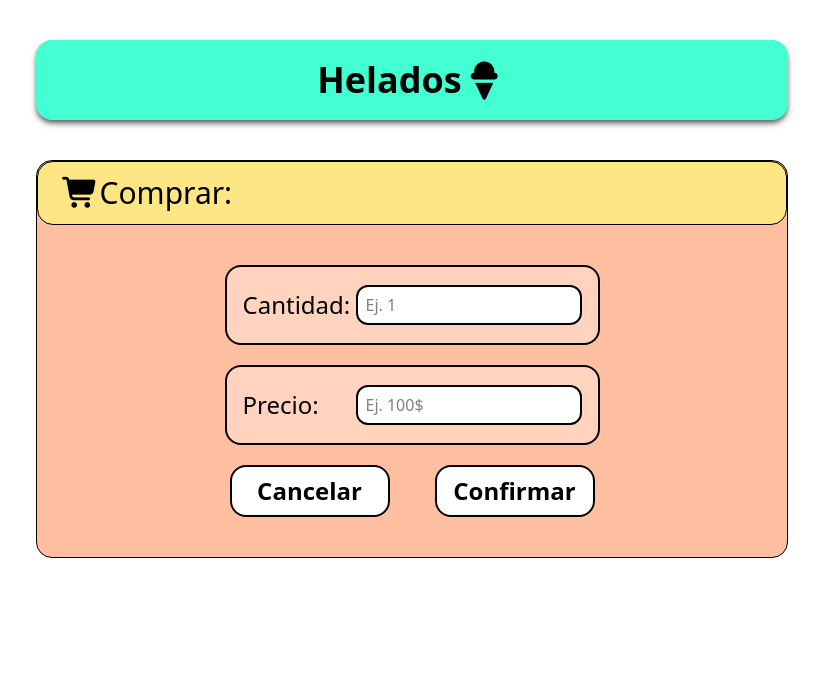
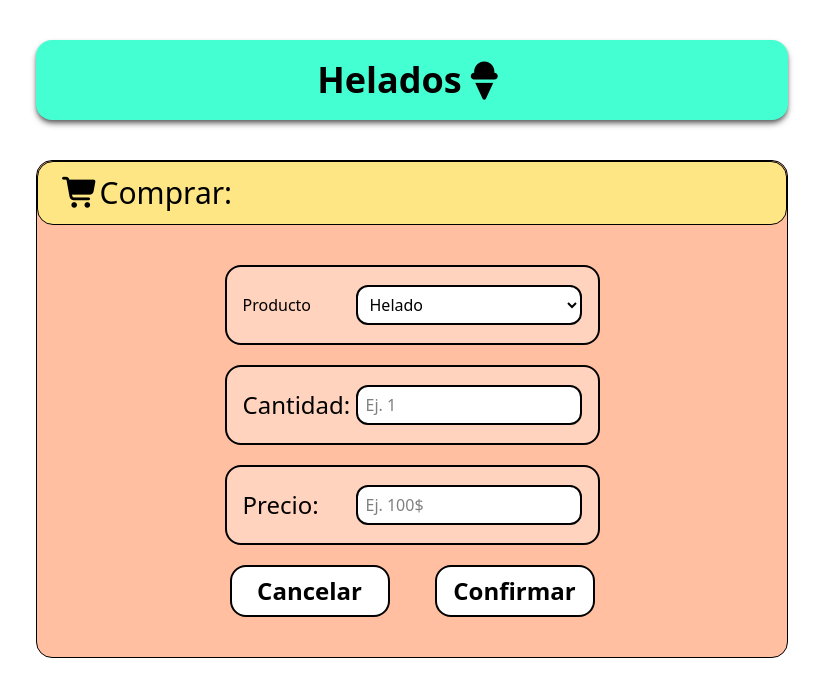
Before and after one commit to Ariel-Caceres/App-Helados, a React (Vite) app: page /buy in a window 1280 px wide. Shown: the top 696 px of the page, without its empty margins (228-1051 px from the left). Built offline with nearby package versions, Linux system fonts and the light colour scheme.

Commit message:
feat: select de producto a vender

```diff
--- a/src/pages/Buy.tsx
+++ b/src/pages/Buy.tsx
@@ -8,7 +8,7 @@ import { useState } from "react";
 export const Buy = () => {
     const navigate = useNavigate()
     const { online } = useOnline()
-    const { setPrecioCompra, setCantidadCompra, precioCompra, cantidadCompra, registrarCompra } = useBuy()
+    const { setPrecioCompra, setCantidadCompra, precioCompra, cantidadCompra, registrarCompra, setProducto, producto } = useBuy()
     const [cantidadInvalida, setCantidadInvalida] = useState<boolean>(false)
     const [precioInvalido, setPrecioInvalido] = useState<boolean>(false)
 
@@ -53,6 +53,16 @@ export const Buy = () => {
 
                 <form className="w-full sm:w-2/3 lg:w-1/2  flex flex-col items-center gap-5 py-10 justify-between" onSubmit={(e) => { e.preventDefault(); autCompra(precioCompra, cantidadCompra) }}>
 
+                    <div className="w-full flex bg-[#FFD3BE] h-20 justify-between px-4 items-center rounded-2xl border-2" >
+                        <label htmlFor="producto">Producto</label>
+                        <select name="producto" id="producto" className={`border-2 pl-2 rounded-xl h-10 bg-white w-2/3 `} value={producto} onChange={(e) => setProducto(e.target.value)}>
+                            <option value="helado">Helado</option>
+                            <option value="pollo-trozado">Pollo trozado</option>
+                            <option value="carne-picada">Carne picada</option>
+                            <option value="hielo">Fokin hielo</option>
+                        </select>
+                    </div>
+
                     <div className="w-full flex bg-[#FFD3BE] h-20 justify-between px-4 items-center rounded-2xl border-2">
                         <label htmlFor="cantidad" className="text-lg sm:text-2xl font-medium w-1/3">Cantidad:</label>
                         <input
@@ -80,6 +90,7 @@ export const Buy = () => {
                         />
                     </div>
 
+
                     <div
                         className="
     w-full
@@ -88,7 +99,7 @@ export const Buy = () => {
     items-center
     gap-4
 
-    absolute bottom-[10vh]
+    absolute bottom-[5vh]
 
     sm:static
     sm:flex-row
--- a/src/pages/Sell.tsx
+++ b/src/pages/Sell.tsx
@@ -4,42 +4,45 @@ import { useSell } from "../context/useSell"
 import { useEffect, useState } from "react"
 import { Button } from "../components/Button"
 import { useOnline } from "../context/useOnline"
+import type { Producto } from "../context/SellContext"
 
 
 
 export const Modal = () => {
     const navigate = useNavigate()
-    const { precio, cantidad, setPrecio, setCantidad, registrarVenta } = useSell()
+    const { precios, cantidad, setPrecios, setCantidad, registrarVenta, producto, setProducto } = useSell()
     const [cartelPrecioTotal, setCartelPrecioTotal] = useState<boolean>(false)
     const [cartelPrecio, setCartelPrecio] = useState<boolean>(false)
     const [cartelCantidad, setCartelCantidad] = useState<boolean>(false)
     const [precioTotal, setPrecioTotal] = useState<string>("")
     const online = useOnline()
+    const [modoCalculo, setModoCalculo] = useState<"cantidad" | "total">("cantidad");
 
-    useEffect(() => {
-        if (Number(precioTotal) >= Number(precio)) {
-            const cociente = (Number(precioTotal) / Number(precio))
-            const cocienteEsEntero = Number.isInteger(cociente)
-            if (cocienteEsEntero) {
-                setCantidad(String(cociente))
-            } else {
-                setCantidad(String(cociente));
-            }
-        }
-        if (precioTotal == "") {
-            setCantidad("")
-        }
-    }, [precioTotal, precio]);
+    // useEffect(() => {
+    //     if (Number(precioTotal) >= Number(precios[producto])) {
+    //         const cociente = (Number(precioTotal) / Number(precios[producto]))
+    //         const cocienteEsEntero = Number.isInteger(cociente)
+    //         if (cocienteEsEntero) {
+    //             setCantidad(String(cociente))
+    //         } else {
+    //             setCantidad(String(cociente));
+    //         }
+    //     }
+    //     if (precioTotal == "") {
+    //         setCantidad("")
+    //     }
+    // }, [precioTotal, precios]);
 
-    useEffect(() => {
-        setPrecioTotal(String(Number(precio) * Number(cantidad)));
-    }, [cantidad, precio]);
+    // useEffect(() => {
+    //     setPrecioTotal(String(Number(precios[producto]) * Number(cantidad)));
+    // }, [cantidad, precios]);
 
 
     const auth = (precio: string, cantidad: string) => {
         const precioInvalido = Number(precio) <= 0 || !Number.isInteger(Number(precio));
         const cantInvalida = Number(cantidad) <= 0 || !Number.isInteger(Number(cantidad))
         const precioTotalInvalido = !precioTotal || Number(precioTotal) === 0;
+        console.log(cantInvalida);
 
         if (precioInvalido || cantInvalida || precioTotalInvalido) {
             if (precioInvalido) {
@@ -63,13 +66,34 @@ export const Modal = () => {
     }
 
     const cancelar = () => {
-        setPrecio(precio);
         setCantidad("");
         navigate("/")
     }
 
+    useEffect(() => {
+        setCantidad("");
+        setPrecioTotal("");
+    }, [producto]);
 
 
+    useEffect(() => {
+        const precioUnitario = precios[producto];
+        if (!precioUnitario) return;
+
+        if (modoCalculo === "cantidad") {
+            setPrecioTotal(
+                cantidad ? String(precioUnitario * Number(cantidad)) : ""
+            );
+        }
+
+        if (modoCalculo === "total") {
+            setCantidad(
+                precioTotal ? String(Number(precioTotal) / precioUnitario) : ""
+            );
+        }
+    }, [cantidad, precioTotal, producto, precios, modoCalculo]);
+
+    console.log(precioTotal);
 
     return (
 
@@ -84,7 +108,18 @@ export const Modal = () => {
                 </div>
 
 
-                <form className="w-full sm:w-2/3 lg:w-1/2  flex flex-col items-center gap-5 py-10 justify-between" action="" onSubmit={(e) => { e.preventDefault(); auth(String(precio), cantidad) }}>
+                <form className="w-full sm:w-2/3 lg:w-1/2  flex flex-col items-center gap-5 py-10 justify-between" action="" onSubmit={(e) => { e.preventDefault(); auth(String(precios[producto]), cantidad) }}>
+
+                    <div className="w-full flex bg-[#B1F6FF] h-20 justify-between px-4 items-center rounded-2xl border-2">
+                        <label htmlFor="producto" className={`text-lg sm:text-2xl font-medium w-1/3 `}>Producto:</label>
+                        <select name="producto" id="producto" className={`border-2 pl-2 rounded-xl h-10 bg-white w-2/3 ${cartelCantidad ? "border-4 border-red-700" : ""}`}
+                            onChange={(e) => setProducto(e.target.value as Producto)} value={producto}>
+                            <option value="helado">Helado</option>
+                            <option value="pollo-trozado">Pollo trozado</option>
+                            <option value="carne-picada">Carne picada</option>
+                            <option value="hielo">Fokin hielo</option>
+                        </select>
+                    </div>
 
                     <div className="w-full flex bg-[#B1F6FF] h-20 justify-between px-4 items-center rounded-2xl border-2">
                         <label htmlFor="cantidad" className="text-lg sm:text-2xl font-medium w-1/3">Cantidad:</label>
@@ -94,7 +129,7 @@ export const Modal = () => {
                             placeholder="Ej. 1"
                             className={`border-2 pl-2 rounded-xl h-10 bg-white w-2/3 ${cartelCantidad ? "border-4 border-red-700" : ""}`}
                             value={cantidad}
-                            onChange={(e) => setCantidad(e.target.value)}
+                            onChange={(e) => { setCantidad(e.target.value); setModoCalculo("cantidad") }}
                             required
                         />
                     </div>
@@ -102,15 +137,22 @@ export const Modal = () => {
                     <div className="w-full flex bg-[#B1F6FF] h-20 justify-between px-4 items-center rounded-2xl border-2">
                         <label htmlFor="precio" className={`text-lg sm:text-2xl font-medium w-1/3 `}>Precio:</label>
                         <input
+                            className={`border-2 pl-2 rounded-xl h-10 bg-white w-2/3 ${cartelPrecio ? "border-4 border-red-700" : ""}`}
+                            required
                             type="number"
                             id="precio"
-                            placeholder="Ej. 100$"
-                            className={`border-2 pl-2 rounded-xl h-10 bg-white w-2/3 ${cartelPrecio ? "border-4 border-red-700" : ""}`}
-                            value={precio}
-                            onChange={(e) => setPrecio(e.target.value)}
-                            required
+                            value={precios[producto] != 0 ? precios[producto] : ""}
+                            onChange={(e) => {
+                                const nuevoPrecio = Number(e.target.value);
 
+                                setPrecios(prev => ({
+                                    ...prev,
+                                    [producto]: nuevoPrecio
+                                }));
+                            }}
                         />
+
+
                     </div>
 
                     <div className="w-full flex bg-[#B1F6FF] h-20 justify-between px-4 items-center rounded-2xl border-2">
@@ -121,7 +163,7 @@ export const Modal = () => {
                             placeholder="Ej. 100$"
                             className={`border-2 pl-2 rounded-xl h-10 bg-white w-2/3 ${cartelPrecioTotal ? "border-4 border-red-700" : ""}`}
                             value={Number(precioTotal) != 0 ? precioTotal : ""}
-                            onChange={(e) => setPrecioTotal((e.target.value))}
+                            onChange={(e) => { setPrecioTotal(e.target.value); setModoCalculo("total") }}
 
                         />
                     </div>
@@ -135,7 +177,7 @@ export const Modal = () => {
     items-center
     gap-4
 
-    absolute bottom-[10vh]
+    absolute bottom-[5vh]
 
     sm:static
     sm:flex-row
```
